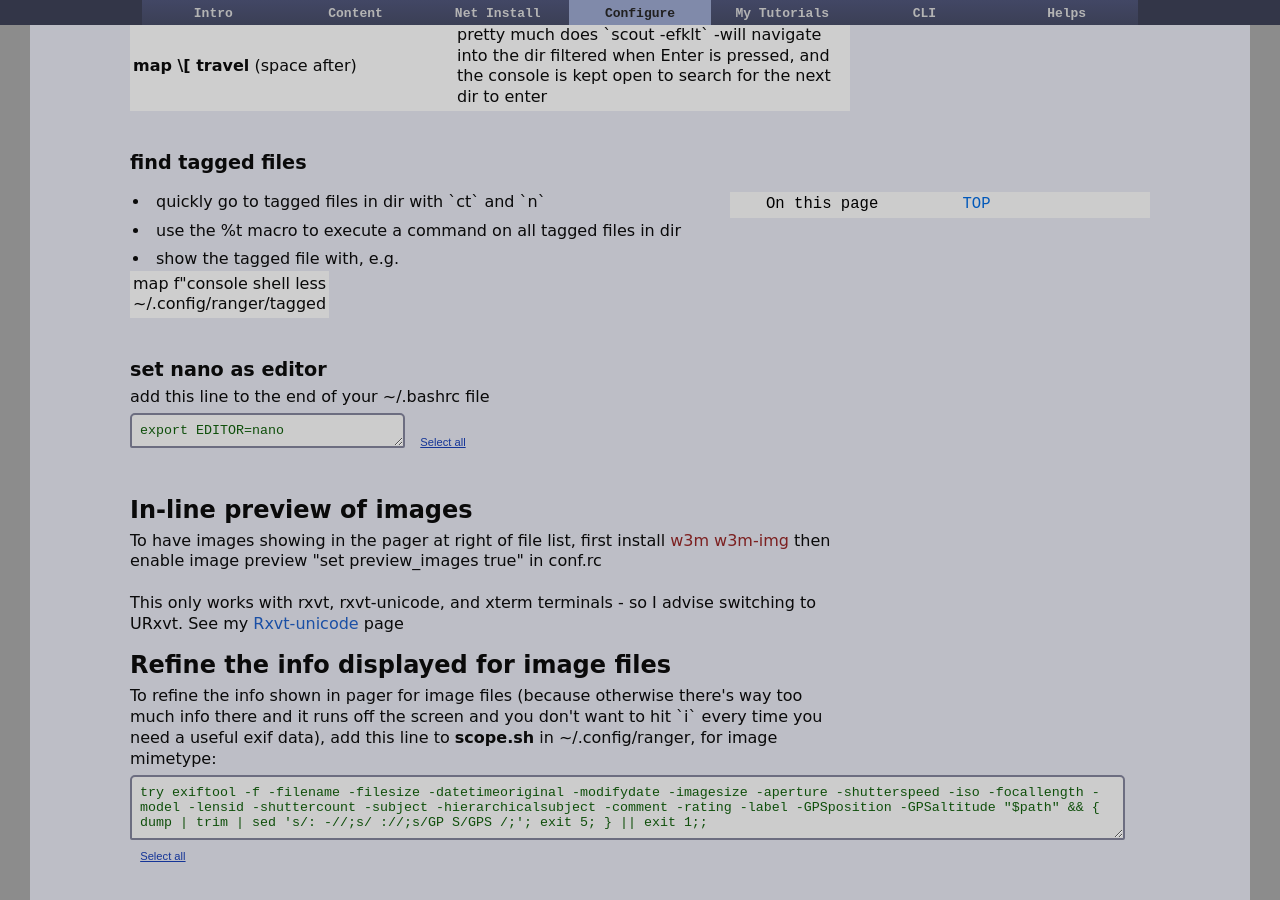
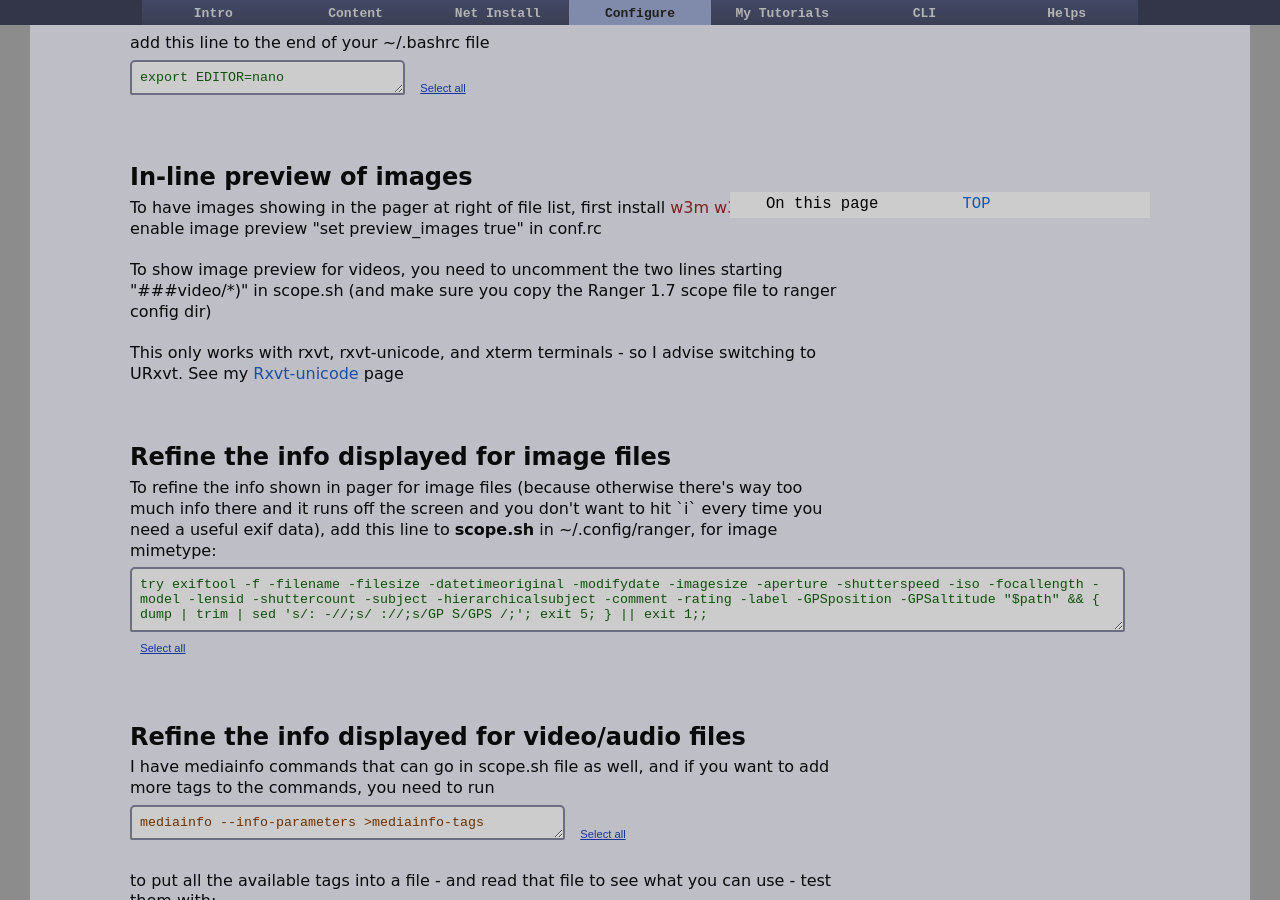
Before and after one commit to dquinton/debian-install, a Jekyll site: the page built from config/ranger.html, in a window 1280 px wide and 900 px high, scrolled down 20555 px. Built offline with Jekyll 4.4.1, drawn with Linux system fonts in a browser that asks for light colours; some of the changed text lies outside the part shown.

Commit message:
updating pages

```diff
--- a/config/ranger.html
+++ b/config/ranger.html
@@ -79,7 +79,7 @@
 
 
 
-<br><br>
+<br><br><br>
 
 <h2 id="1" class="tag">Install</h2>
 download ranger (zip file) from <a href="http://ranger.nongnu.org/download.html">http://ranger.nongnu.org/download.html</a><br>
@@ -375,7 +375,7 @@
 
 Check the rc.conf file
 
-<br><br>
+<br><br><br><br>
 
 
 <h2 id="4" class="tag">My keybindings</h2>
@@ -464,7 +464,7 @@
 </table>
 <br><br>
 
-<br><br>
+<br>
 
 
 <h3 id="fi" class="tag">map f for files</h3>
@@ -524,7 +524,7 @@
 &nbsp;
 <input type="button" class="submitLink" value="Select all" onClick="javascript:this.form.T.focus();this.form.T.select();">
 </form>
-<br>
+
 
 <br><br>
 <h3 id="yk" class="tag">map y,d,p for yank, cut and paste commands</h3>
@@ -558,7 +558,7 @@
 <input type="button" class="submitLink" value="Select all" onClick="javascript:this.form.T.focus();this.form.T.select();">
 </form>
 
-<br>
+
 
 <br><br>
 <h3 id="su" class="tag">map P for commands with super user privelege</h3>
@@ -579,7 +579,7 @@
 <input type="button" class="submitLink" value="Select all" onClick="javascript:this.form.T.focus();this.form.T.select();">
 </form>
 
-<br>
+
 
 <br><br>
 <h3 id="del" class="tag">map X for delete commands</h3>
@@ -597,7 +597,7 @@
 <input type="button" class="submitLink" value="Select all" onClick="javascript:this.form.T.focus();this.form.T.select();">
 </form>
 
-<br>
+
 
 <br><br>
 <h3 id="con" class="tag">map dot for finding config files</h3>
@@ -614,7 +614,7 @@
 <input type="button" class="submitLink" value="Select all" onClick="javascript:this.form.T.focus();this.form.T.select();">
 </form>
 
-<br>
+
 
 <br><br>
 <h3 id="cdcon" class="tag">map '; for cd to config dir's</h3>
@@ -634,7 +634,7 @@
 <input type="button" class="submitLink" value="Select all" onClick="javascript:this.form.T.focus();this.form.T.select();">
 </form>
 
-<br>
+
 
 <br><br>
 <h3 id="bk" class="tag">map comma-k for backup commands/scripts</h3>
@@ -656,7 +656,7 @@
 &nbsp;
 <input type="button" class="submitLink" value="Select all" onClick="javascript:this.form.T.focus();this.form.T.select();">
 </form>
-
+<br>
 (the k3 and k4 scripts are simple rsync commands)
 <br>
 
@@ -673,7 +673,6 @@
 <input type="button" class="submitLink" value="Select all" onClick="javascript:this.form.T.focus();this.form.T.select();">
 </form>
 
-<br>
 
 <br><br>
 <h3 id="dir" class="tag">map comma-d for directory commands</h3>
@@ -690,7 +689,7 @@
 <input type="button" class="submitLink" value="Select all" onClick="javascript:this.form.T.focus();this.form.T.select();">
 </form>
 
-<br>
+
 
 <br><br>
 <h3 id="ar" class="tag">map comma-a for archive commands</h3>
@@ -708,7 +707,7 @@
 &nbsp;
 <input type="button" class="submitLink" value="Select all" onClick="javascript:this.form.T.focus();this.form.T.select();">
 </form>
-<br>
+
 
 <br><br>
 <h3 id="iso" class="tag">map comma-i for iso/dvd commands</h3>
@@ -725,7 +724,7 @@
 <input type="button" class="submitLink" value="Select all" onClick="javascript:this.form.T.focus();this.form.T.select();">
 </form>
 
-<br>
+
 <br><br>
 <h3 id="src" class="tag">map comma-s for source file commands (though dropping to shell might be more advisable)</h3>
 <form><textarea name="T" id="file" rows="6" cols="50">
@@ -738,7 +737,7 @@
 <input type="button" class="submitLink" value="Select all" onClick="javascript:this.form.T.focus();this.form.T.select();">
 </form>
 
-<br>
+
 
 <br><br>
 <h3 id="img" class="tag">map fi for image file commands</h3>
@@ -755,7 +754,7 @@
 <input type="button" class="submitLink" value="Select all" onClick="javascript:this.form.T.focus();this.form.T.select();">
 </form>
 
-<br>
+
 
 <br><br>
 <h3 id="feh" class="tag">map F for feh image viewer commands</h3>
@@ -776,7 +775,7 @@
 <input type="button" class="submitLink" value="Select all" onClick="javascript:this.form.T.focus();this.form.T.select();">
 </form>
 
-<br>
+
 
 <br><br>
 <h3 id="mog" class="tag">map fim for mogrify commands</h3>
@@ -797,7 +796,6 @@
 <input type="button" class="submitLink" value="Select all" onClick="javascript:this.form.T.focus();this.form.T.select();">
 </form>
 
-<br>
 
 <br><br>
 <h3 id="exif" class="tag">map E for exiftool and jhead commands</h3>
@@ -858,7 +856,7 @@
 &nbsp;<input type="button" class="submitLink" value="Select all" onClick="javascript:this.form.T.focus();this.form.T.select();">
 </form>
 
-<br>
+
 
 <br><br>
 <h3 id="vid" class="tag">map fv for video file commands</h3>
@@ -900,7 +898,7 @@
 &nbsp;<input type="button" class="submitLink" value="Select all" onClick="javascript:this.form.T.focus();this.form.T.select();">
 </form>
 
-   <br>
+
 <br><br>
 <h3 id="aud" class="tag">map fa for audio edit commands</h3>
 <form><textarea name="T" id="file" rows="8" cols="120">
@@ -916,7 +914,7 @@
 </form>
 
 
-<br>
+
 
 <br><br>
 <h3 id="mt" class="tag">map comma-m and comma-u for mounting/unmouning drives</h3>
@@ -945,7 +943,9 @@
 
 <br>
 There's a pmount plugin <a href="https://github.com/Vifon/ranger/commit/6e8f001cd21558fcadc5e15cbb0b1155b0dab9c0">written by vifon</a> which uses Alt-m {x} {n} to mount, but my pumount %f has got to be faster for unmounting
-<br><br>
+
+
+<br>
 <br><br>
 <h3 id="nfs" class="tag">map comma-n for mounting nfs</h3>
 <form><textarea name="T" id="file" rows="9" cols="80">
@@ -961,7 +961,7 @@
 <input type="button" class="submitLink" value="Select all" onClick="javascript:this.form.T.focus();this.form.T.select();">
 </form>
 
-<br>
+
 
 <br><br>
 <h3 id="git" class="tag">map J for Jekyll and Github commands</h3>
@@ -979,7 +979,7 @@
 <input type="button" class="submitLink" value="Select all" onClick="javascript:this.form.T.focus();this.form.T.select();">
 </form>
 
-<br>
+
 
 <br><br>
 <h3 id="brn" class="tag">map comma-z for bashburn commands</h3>
@@ -1012,7 +1012,7 @@
 <input type="button" class="submitLink" value="Select all" onClick="javascript:this.form.T.focus();this.form.T.select();">
 </form>
 
-<br>
+
 
 <br><br>
 <h3 id="gpg" class="tag">map G for GPG encryption commands</h3>
@@ -1028,7 +1028,7 @@
 <input type="button" class="submitLink" value="Select all" onClick="javascript:this.form.T.focus();this.form.T.select();">
 </form>
 
-<br>
+
 <br><br>
 
 <h3 id="batch" class="tag">map R for file renaming commands</h3>
@@ -1148,7 +1148,7 @@
 <br><br><br>
 One problem is, however, with so many key-bindings, is the lack of sort-by-key in the command visual.  They are sorted alphabetically by command, and so finding the one you want........ I split the renaming up so as to not fill up R with a huge mix up of commands.
 
-<br><br>
+<br><br><br><br>
 
 
 <h2 id="5" class="tag">Notes on mapping keys</h2>
@@ -1226,15 +1226,17 @@
 
 
 
-<br><br>
+<br><br><br>
 
 <h2 id="7" class="tag">In-line preview of images</h2>
 To have images showing in the pager at right of file list, first install <span class="inst">w3m w3m-img</span>
 then enable image preview "set preview_images true" in conf.rc
 <br><br>
+To show image preview for videos, you need to uncomment the two lines starting "###video/*)" in scope.sh (and make sure you copy the Ranger 1.7 scope file to ranger config dir)
+<br><br>
 This only works with rxvt, rxvt-unicode, and xterm terminals - so I advise switching to URxvt.  See my <a href="urxvt.html">Rxvt-unicode</a> page
 
-<br><br>
+<br><br><br><br>
 
 <h2 id="8" class="tag">Refine the info displayed for image files</h2>
 To refine the info shown in pager for image files (because otherwise there's way too much info there and it runs off the screen and you don't want to hit `i` every time you need a useful exif data), add this line to <b>scope.sh</b> in ~/.config/ranger, for image mimetype:
@@ -1246,7 +1248,7 @@
 </form>
 
 
-<br><br>
+<br><br><br>
 
 <h2 id="9" class="tag">Refine the info displayed for video/audio files</h2>
 I have mediainfo commands that can go in scope.sh file as well, and if you want to add more tags to the commands, you need to run
@@ -1303,7 +1305,7 @@
 </form>
 
 
-<br><br>
+<br><br><br>
 
 <h2 id="10" class="tag">Integrate system trash with bash</h2>
 download the zipped file from git (on the right of page) <a href="https://github.com/andreafrancia/trash-cli">https://github.com/andreafrancia/trash-cli</a>
@@ -1314,7 +1316,7 @@
 &nbsp;
 <input type="button" class="submitLink" value="Select all" onClick="javascript:this.form.T.focus();this.form.T.select();">
 </form>
-
+<br>
 <h3>trash-cli commands</h3>
 
 <table cellpadding="2"><tr><td width="120">trash-put                     </td><td>trashes files and directories</td></tr>
@@ -1333,7 +1335,7 @@
 <br><br>
 then to restore a file, select and yank with yy, then hit h (I change history key to lower case h from H) to return to the dir you just deleted the file, and pp to drop the file back and restore it there.
 
-<br><br>
+<br><br><br><br>
 
 <h2 id="11" class="tag">UI enhancements!</h2>
 <h3>1. Remove "user@host" from the title bar</h3>
@@ -1375,7 +1377,7 @@
 </form>
 
 
-indent must be exact
+indent must be exact<br>
 change white in tab??
 <br><br><br><br>
 
```
Also changed, not shown: other parts of config/ranger.html (+2 -2 lines).
